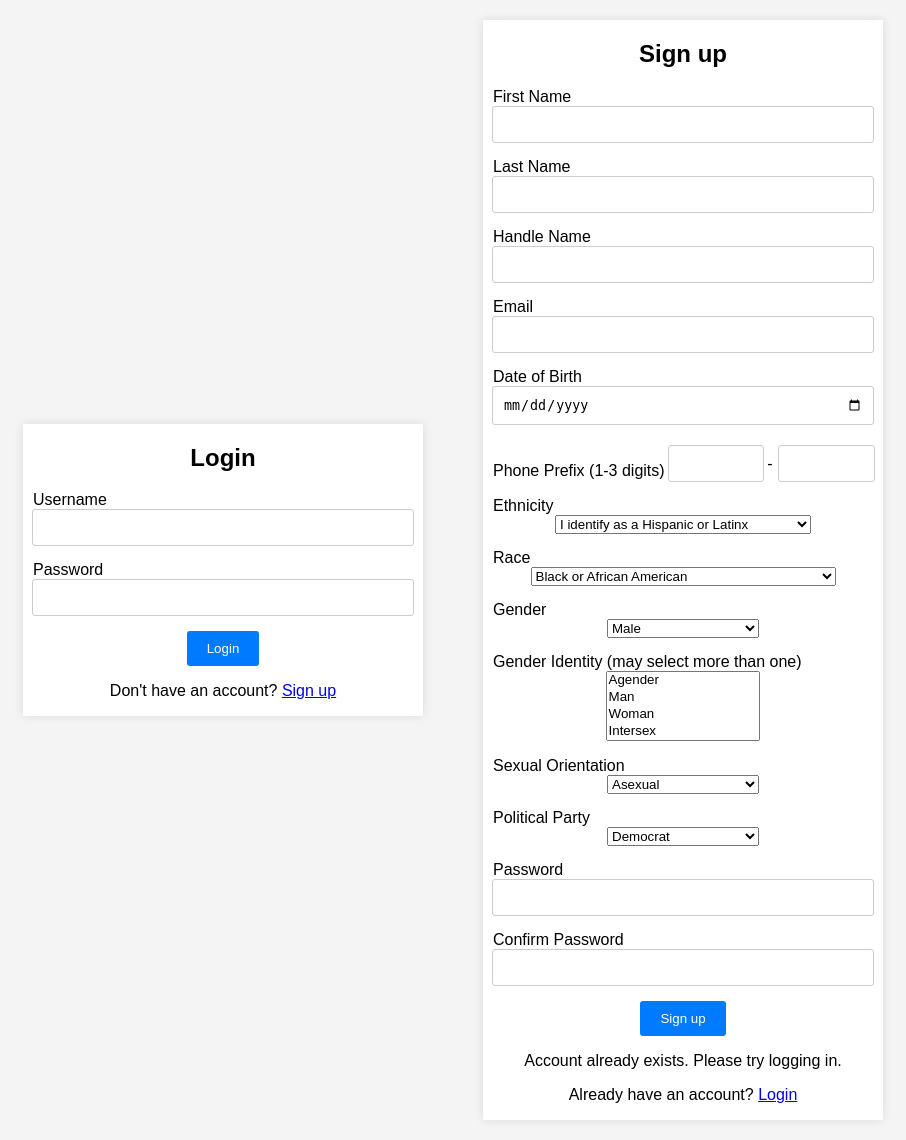
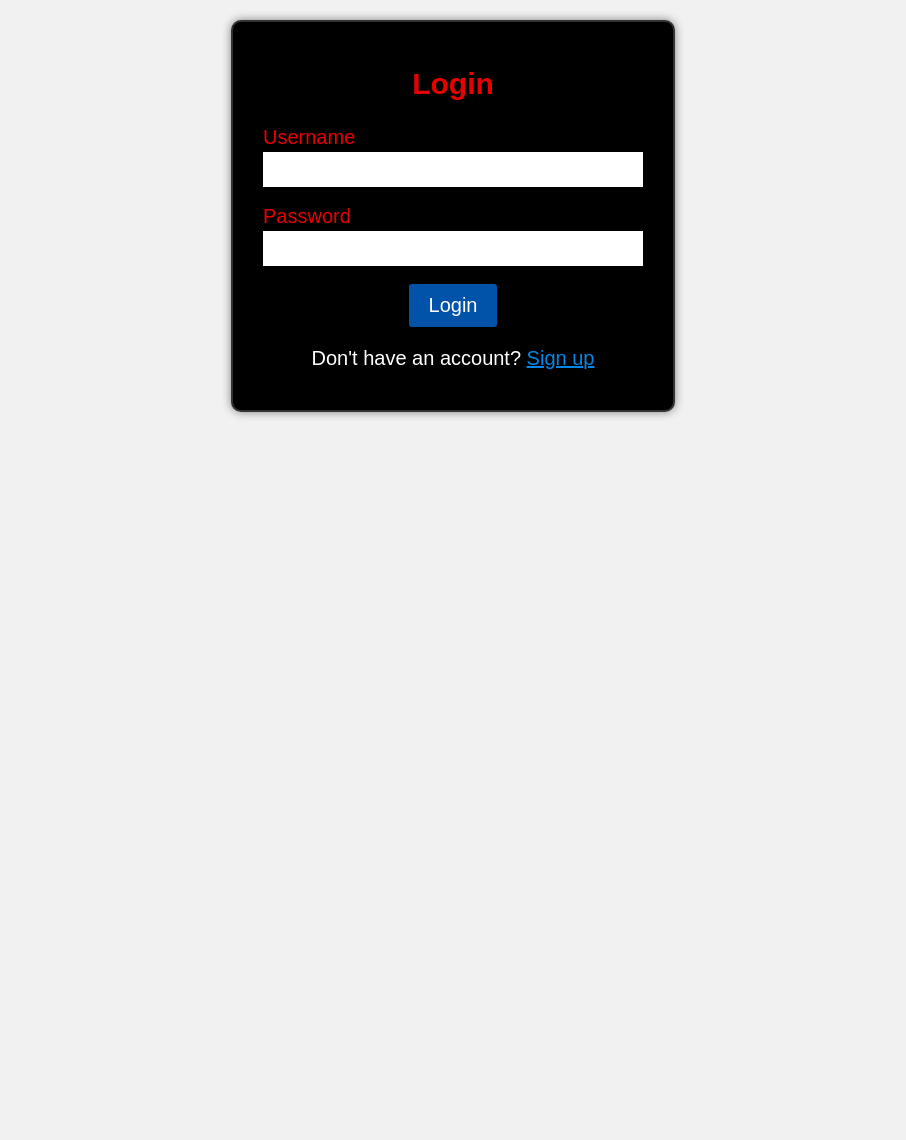
Before and after one commit to DrueStaples08/login_signup, a Flask app: page /signup_fail in a window 1280 px wide. Shown: the whole page, without its empty margins (197-1103 px from the left). After the commit the page ends 418 px from the top, so only its background shows below. Run offline with Flask 3, Linux system fonts and the light colour scheme.

Commit message:
changed design for front end

```diff
--- a/app.py
+++ b/app.py
@@ -53,6 +53,9 @@
 @app.route('/signup_fail')
 def signup_fail():
     return render_template('index.html', signup_failed=True)
+    # redirect("http://127.0.0.1:5000/signup_fail#")
+    # return render_template('index.html/signup_fail', signup_failed=True)
+
 
 @app.route("/login_post", methods=["POST"], endpoint='login_post')
 def login_post():
--- a/static/script.js
+++ b/static/script.js
@@ -25,6 +25,12 @@
             signupButton.disabled = true;
         }
     });
+
+    // --------Handle signup failure message display
+    const signupFailedMessage = document.getElementById('signup-failed-message');
+    if (signupFailedMessage) {
+        signupFailedMessage.style.display = 'block';
+    }
 });
 
 
@@ -56,6 +62,50 @@
 
 
 
+
+
+
+// Check if the signup failed and the message is displayed
+const signupFailedMessage = document.querySelector("#signup-failed-message");
+if (signupFailedMessage && signupFailedMessage.style.display === "block") {
+    signupForm.style.display = "block";
+}
+
+
+
+
+
+
+
+
+
+
+
+
+
+
+
+
+
+
+
+
+
+
+
+
+
+
+
+
+
+
+
+
+// document.getElementById("signup-link").addEventListener("click", function(e) {
+//     e.preventDefault(); // Prevent the default link behavior
+//     document.getElementById("signup-form").style.display = "block";
+// });
 
 
 // document.addEventListener('DOMContentLoaded', function () {
--- a/static/style.css
+++ b/static/style.css
@@ -2,7 +2,9 @@
 
 body {
     font-family: Arial, sans-serif;
-    background-color: #f4f4f4;
+    /* background-color: #f4f4f4; */
+    /* background-color: #646464; */
+    background-color: #79787819;
     margin: 0;
     padding: 0;
 }
@@ -18,13 +20,24 @@
 }
 
 .form-wrapper {
-    background-color: #fff;
-    /* padding: 20px; */
-    /* border-radius: 5px; */
-    box-shadow: 0 0 10px rgba(0, 0, 0, 0.1);
+    /* background-color: #fff; */
+    /* background-color: rgb(181, 13, 13); */
+    background-color: rgb(0, 0, 0);
+    border: 2px solid #333; /* Border style and color */
+    padding: 20px;
+    border-radius: 10px;
+    /* box-shadow: 0 0 10px rgb(169, 0, 253); */
+    box-shadow: 0 0 10px rgb(129, 129, 129);
     width: 400px;
+    /* width: 100%; */
     text-align: center;
     margin-left: 60px;
+    /* color: rgb(247, 223, 39); */
+    color: rgba(255, 0, 0, 0.905);
+    /* font: 1em American Typewriter; */
+    font: 1em sans-serif;
+    /* font-weight: 300px; */
+    font-size: 20px;
     /* margin-top: 200px;  */
     /* margin-bottom: 220px; */
     /* height: 500px; */
@@ -55,30 +68,45 @@
 .form-group input {
     width: 90%;
     padding: 10px;
-    border: 1px solid #ccc;
+    /* border: 1px solid #ccc; */
+    border: 3px solid #000000;
     border-radius: 3px;
     /* margin-bottom: 20px; */
     /* margin-right: 10px; */
 }
 
 .btn {
-    background-color: #007BFF;
+    background-color: #0153aa;
     color: #fff;
     border: none;
     padding: 10px 20px;
     border-radius: 3px;
     cursor: pointer;
     margin-top: 15px;
+    /* font: 1em American Typewriter; */
+    font: 1em sans-serif;
+
 }
 
 .btn:hover {
-    background-color: #0056b3;
+    background-color: #000000;
 }
 
 .form-switch {
     margin-top: 10px;
+    /* color: rgba(255, 0, 0, 0.905); */
+    color: rgb(255, 255, 255);
+
 }
 
+a {
+    color: rgba(0, 149, 255, 0.905);
+
+}
+
+a:hover {
+    color: rgba(208, 0, 255, 0.905);
+}
 
 /* Add this to your existing CSS */
 .phone-inputs {
@@ -99,3 +127,25 @@
     /* margin-left: 5px; */
     /* font-weight: bold; */
 }
+
+
+
+.sweet-simple {
+    color:rgb(0, 221, 221);
+    /* font: 1em American Typewriter; */
+    font: 1em sans-serif;
+    /* text-align: left; */
+}
+
+.total-fail {
+    color: rgb(255, 255, 255);
+}
+
+
+.app-title {
+    color: red;
+    font-size: 25px;
+    /* font-family: ; */
+    font-family: 'Segoe UI', Tahoma, Geneva, Verdana, sans-serif;
+
+}
--- a/templates/index.html
+++ b/templates/index.html
@@ -7,12 +7,13 @@
     <meta name="viewport" content="width=device-width, initial-scale=1.0">
     <title>Login and Signup Page</title>
     <link rel="stylesheet" type="text/css", href="../static/style.css">
-    <script src="../static/script.js"></script>
+    <!-- <script src="../static/script.js"></script> -->
 
     <!-- <link rel="stylesheet" type="text/css" href="{{ url_for('static', filename='../styles.css') }}"> -->
 
 </head>
 <body>
+    <!-- <div><p class="app-title">CineGrade! <p class="app-title">Grade movies, actors, directors, and other credited cast and crew members.</p></p></div> -->
     <div class="container">
         <div class="form-wrapper", id="login-form">
             <h2>Login</h2>
@@ -27,7 +28,7 @@
                 </div>
                 <button type="submit" class="btn">Login</button>
                 {% if login_failed %}
-                <p>Login failed. Please try again.</p>
+                <p class="total-fail">Login failed. Please try again.</p>
                 {% endif %}
             </form>
             <div class="form-switch">
@@ -37,7 +38,7 @@
                 <p>Don't have an account? <a href="#signup">Sign up</a></p>
             </div> -->
         </div>
-
+        <!-- <div class="sweet-simple"><p>Grade movies, actors, directors, and other credited cast and crew.</p></div> -->
         <div class="form-wrapper" id="signup-form">
             <h2>Sign up</h2>
             <form action="/signup_post" method="post">
@@ -63,7 +64,7 @@
                 </div>
                 <div class="form-group">
                     <div class="phone-inputs">
-                        <label for="signup-phone-prefix">Phone Prefix (1-3 digits)</label>
+                        <label for="signup-phone-prefix">Phone Number</label>
                         <input type="text" id="signup-phone-prefix" name="signup-phone-prefix" pattern="[0-9]{1,3}" required>
                         <span class="phone-separator">-</span>
                         <input type="tel" id="signup-phone-number" name="signup-phone-number" pattern="[0-9]{10}" required>
@@ -155,10 +156,11 @@
                 <button type="submit" class="btn">Sign up</button>
                 <!-- <script src="../scripts/script.js"></script> -->
                 {% if signup_failed %}
-                <p>Account already exists. Please try logging in.</p>
+                <p class="total-fail">Account already exists. Please try logging in.</p>
+                <!-- <p>{{ signup_message }}</p> -->
                 {% endif %}
             </form>
-            </form>
+            <!-- </form> -->
             <div class="form-switch">
                 <p>Already have an account? <a href="#" id="show-login">Login</a></p>
             </div>
@@ -173,6 +175,7 @@
     <!-- <script src="{{ url_for('static', filename='scripts/script.js') }}"></script> -->
 
     <!-- <script src="{{ url_for('signup_post', filename='script.js') }}"></script> -->
+    <script src="../static/script.js"></script>
 
 </body>
 </html>
```
Also changed, not shown: README.md.
